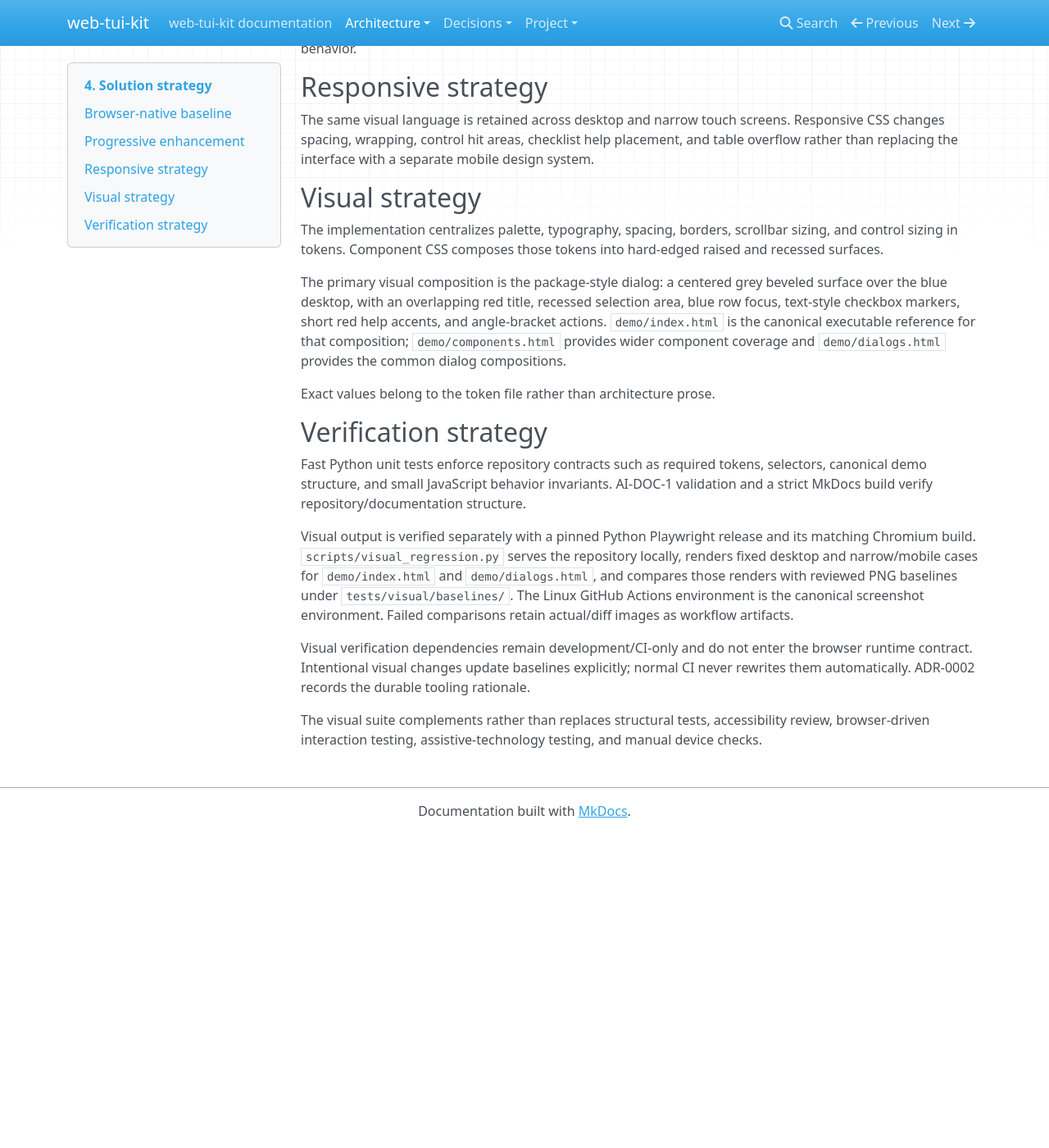
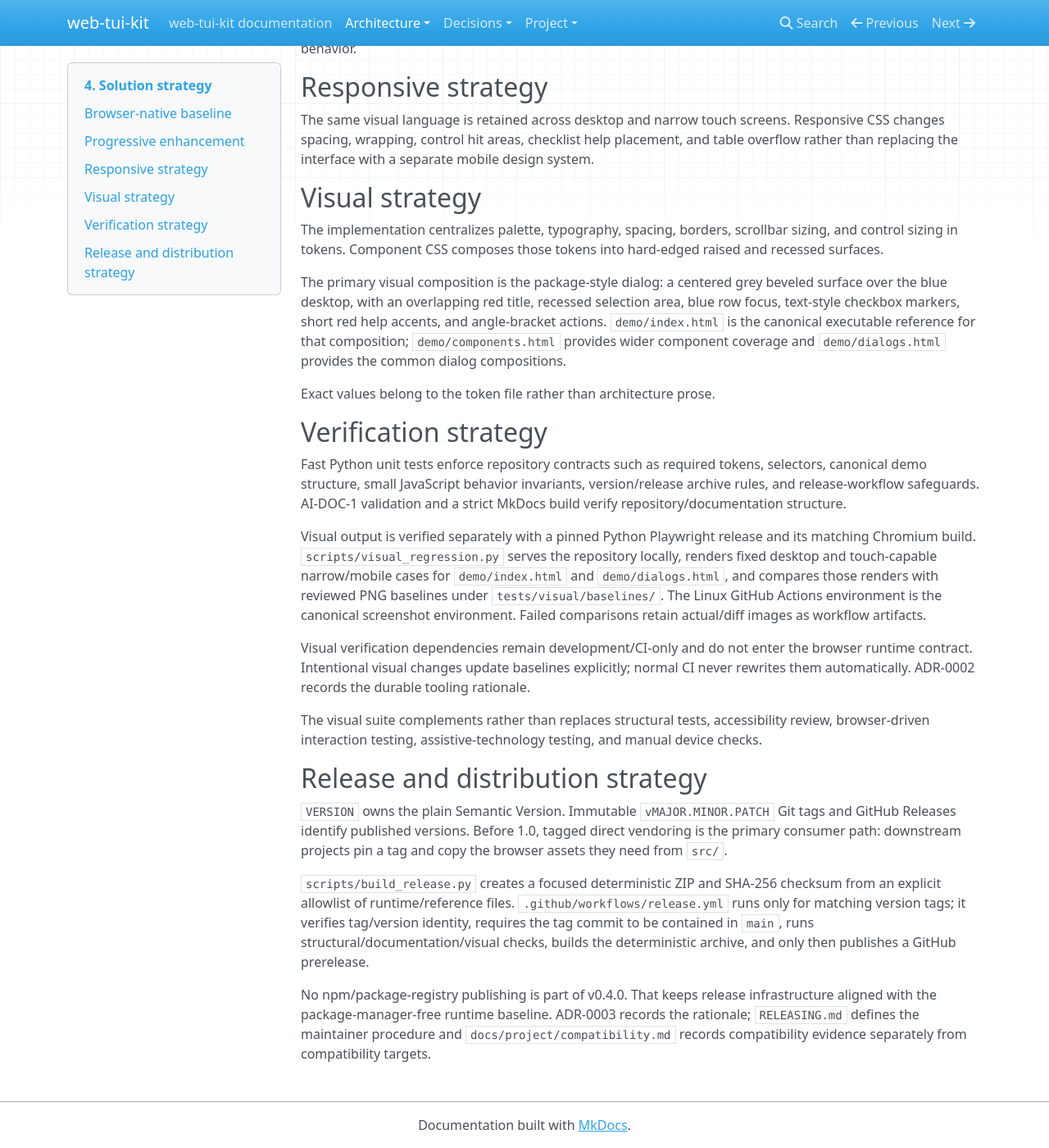
Before and after one commit to 1990jk1990/web-tui-kit, an MkDocs documentation site: the page built from docs/architecture/04-solution-strategy.md, in a window 1280 px wide and 1400 px high, scrolled down 404 px. Shown: the whole window at 82% size. Built offline with MkDocs 1.6.1, drawn with Linux system fonts in a browser that asks for light colours; nearby versions of some CDN libraries; before the commit the page ends 1421 px from its top, so only the background shows below that.

Commit message:
docs: add release distribution strategy

```diff
--- a/docs/architecture/04-solution-strategy.md
+++ b/docs/architecture/04-solution-strategy.md
@@ -24,10 +24,18 @@ Exact values belong to the token file rather than architecture prose.
 
 ## Verification strategy
 
-Fast Python unit tests enforce repository contracts such as required tokens, selectors, canonical demo structure, and small JavaScript behavior invariants. AI-DOC-1 validation and a strict MkDocs build verify repository/documentation structure.
+Fast Python unit tests enforce repository contracts such as required tokens, selectors, canonical demo structure, small JavaScript behavior invariants, version/release archive rules, and release-workflow safeguards. AI-DOC-1 validation and a strict MkDocs build verify repository/documentation structure.
 
-Visual output is verified separately with a pinned Python Playwright release and its matching Chromium build. `scripts/visual_regression.py` serves the repository locally, renders fixed desktop and narrow/mobile cases for `demo/index.html` and `demo/dialogs.html`, and compares those renders with reviewed PNG baselines under `tests/visual/baselines/`. The Linux GitHub Actions environment is the canonical screenshot environment. Failed comparisons retain actual/diff images as workflow artifacts.
+Visual output is verified separately with a pinned Python Playwright release and its matching Chromium build. `scripts/visual_regression.py` serves the repository locally, renders fixed desktop and touch-capable narrow/mobile cases for `demo/index.html` and `demo/dialogs.html`, and compares those renders with reviewed PNG baselines under `tests/visual/baselines/`. The Linux GitHub Actions environment is the canonical screenshot environment. Failed comparisons retain actual/diff images as workflow artifacts.
 
 Visual verification dependencies remain development/CI-only and do not enter the browser runtime contract. Intentional visual changes update baselines explicitly; normal CI never rewrites them automatically. ADR-0002 records the durable tooling rationale.
 
 The visual suite complements rather than replaces structural tests, accessibility review, browser-driven interaction testing, assistive-technology testing, and manual device checks.
+
+## Release and distribution strategy
+
+`VERSION` owns the plain Semantic Version. Immutable `vMAJOR.MINOR.PATCH` Git tags and GitHub Releases identify published versions. Before 1.0, tagged direct vendoring is the primary consumer path: downstream projects pin a tag and copy the browser assets they need from `src/`.
+
+`scripts/build_release.py` creates a focused deterministic ZIP and SHA-256 checksum from an explicit allowlist of runtime/reference files. `.github/workflows/release.yml` runs only for matching version tags; it verifies tag/version identity, requires the tag commit to be contained in `main`, runs structural/documentation/visual checks, builds the deterministic archive, and only then publishes a GitHub prerelease.
+
+No npm/package-registry publishing is part of v0.4.0. That keeps release infrastructure aligned with the package-manager-free runtime baseline. ADR-0003 records the rationale; `RELEASING.md` defines the maintainer procedure and `docs/project/compatibility.md` records compatibility evidence separately from compatibility targets.
```
